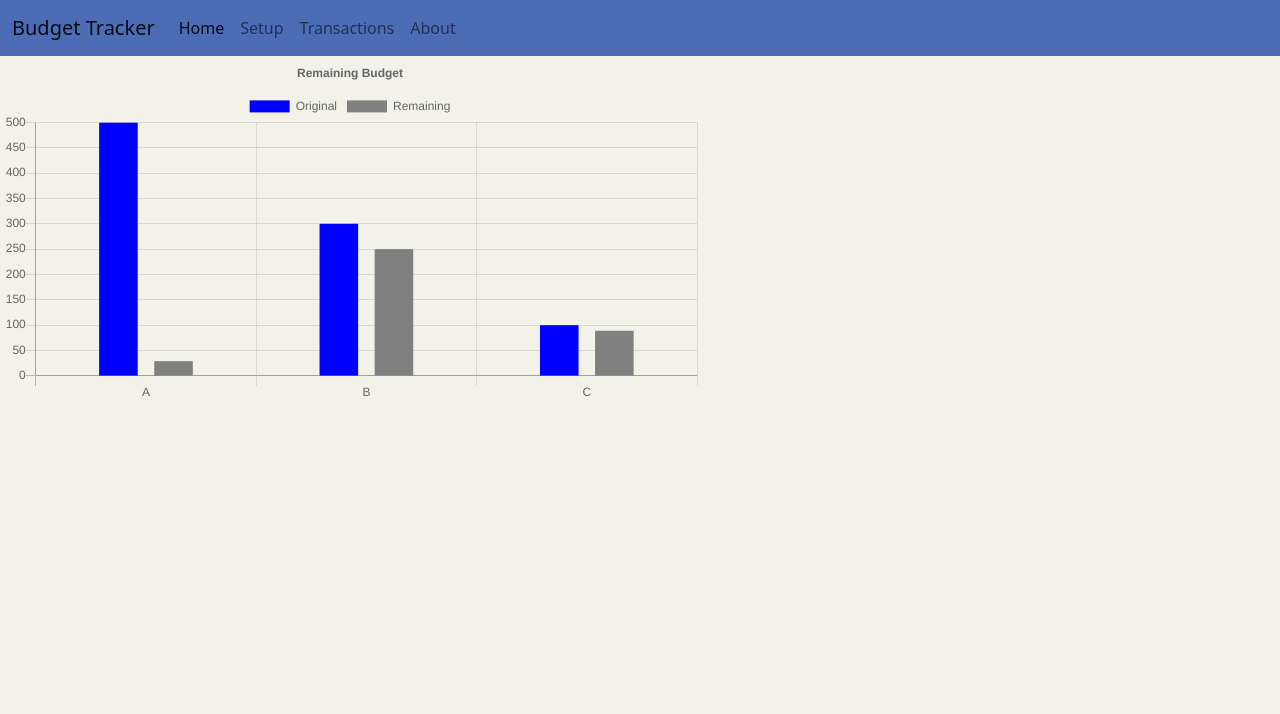
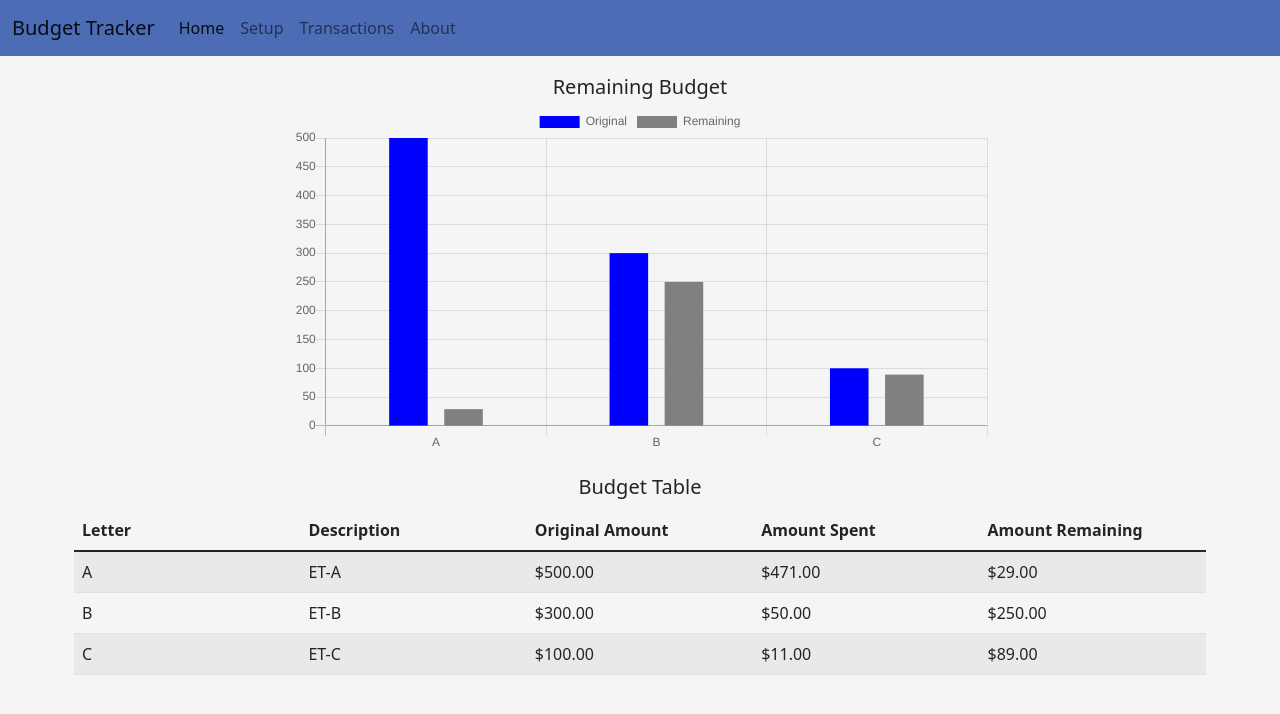
Before and after one commit to erictau/CS50-Final-Project, a Flask app: page / in a window 1280 px wide. Shown: the top 714 px of the page. Run offline with Flask 2, Linux system fonts and the light colour scheme; data comes from the database, SQL or seed files in the repository; some libraries are stand-ins or nearby versions.

Commit message:
Added summary table 'Budget Table' to homepage.

```diff
--- a/app.py
+++ b/app.py
@@ -32,7 +32,9 @@ def index():
         # Check if the project has already been setup. Redirects to setup page.
         if not is_setup():
             return render_template("setup.html", message = "Please set up project first.")
-        budgets = db.execute("SELECT letters, amount FROM budgets")
+
+        # Setup for chart variables
+        budgets = db.execute("SELECT letters, amount, description FROM budgets")
         x_vals = []
         y_vals = []
         y_orig_values = []
@@ -46,8 +48,22 @@ def index():
         for orig_budget in orig_budgets:
             y_orig_values.append(orig_budget["amount"])
 
-        colors = ["#FF6666", "#FFB266", "#009999" , "#66B2FF", "#6666FF"]
-        return render_template("index.html", xVals = x_vals, yVals = y_vals, yOriginalValues = y_orig_values, colors = colors)
+        colors = ["#FF6666", "#FFB266", "#009999", "#66B2FF", "#6666FF"]
+
+        # Setup for budget table variables
+        #letter - budgets
+        #description - budgets
+        #original amount - orig_budgets
+        #amount spent - orig_budgets - budgets
+        #amount remaining - budgets
+
+        for i in range(len(budgets)):
+            original_amount = float(orig_budgets[i]["amount"])
+            amount_spent = original_amount - float(budgets[i]["amount"])
+            budgets[i]['original_amount'] = original_amount
+            budgets[i]['amount_spent'] = amount_spent
+
+        return render_template("index.html", budgets = budgets, xVals = x_vals, yVals = y_vals, yOriginalValues = y_orig_values, colors = colors)
 
 
 @app.route("/setup", methods=["GET", "POST"])
--- a/static/style.css
+++ b/static/style.css
@@ -54,7 +54,7 @@ aside
 
 body
 {
-    background-color:rgb(242, 242, 233);
+    background-color:whitesmoke;
 }
 
 h1, h2, h3, h4, h5, h6
@@ -93,7 +93,7 @@ td
     padding-right: 50px;
 }
 
-
+/* The @media tag allows you to set different CSS properties for different screen sizes, which helps with mobile responsiveness. */
 @media
 only screen and (max-width: 760px),
 (min-device-width: 768px) and (max-device-width: 1024px)
--- a/templates/index.html
+++ b/templates/index.html
@@ -7,11 +7,46 @@
 {% block main %}
 <div class="confirmation-msg"> {{ message }}</div>
 <script src="https://cdnjs.cloudflare.com/ajax/libs/Chart.js/2.9.4/Chart.js"></script>
-<div class="charts">
-    <canvas id="myChart" name="myChart" style="width:100%;max-width:700px"></canvas>
+<div class="container-fluid charts">
+  <div class="text-center lead pt-3 pb-1">
+    <strong>Remaining Budget</strong>
+  </div>
+    <canvas id="myChart" name="myChart" style="width:100%; max-width:700px; margin:auto"></canvas>
 </div>
+
+<!-- Budget Table -->
+<div class="container-fluid">
+  <div class="text-center lead pt-3 pb-1">
+    <strong>Budget Table</strong>
+  </div>
+  <div class="container m-auto p-1 table-responsive-md">
+    <table class="table table-striped table-hover">
+      <thead>
+        <tr>
+          <th>Letter</th>
+          <th>Description</th>
+          <th>Original Amount</th>
+          <th>Amount Spent</th>
+          <th>Amount Remaining</th>
+        </tr>
+      </thead>
+      <tbody>
+        {% for row in budgets %}
+        <tr>
+          <td> {{ row['letters'] }}  </td>
+          <td> {{ row['description'] }} </td>
+          <td> {{ row['original_amount'] | usd }} </td>
+          <td> {{ row['amount_spent'] | usd}} </td>
+          <td> {{ row['amount'] | usd}} </td>
+        </tr>
+        {% endfor %}
+      </tbody>
+    </table>
+  </div>
+</div>
+
+<!-- ChartJS configuration script-->
 <script>
-    // Utilizing Chart.js to present data.
     var xValues = [];
     var yValues = [];
     var yOriginalValues = [];
@@ -59,11 +94,6 @@
       data: data,
       options:
       {
-        title:
-        {
-          display: true,
-          text: "Remaining Budget"
-        },
         scales:
         {
           xAxes:
--- a/templates/transactions.html
+++ b/templates/transactions.html
@@ -27,7 +27,7 @@
                 </td>
             </tr>
             <tr>
-                <td colspan="2" style="padding-top: 0; padding-bottom: 0">
+                <td colspan="2" class="pt-0 pb-0">
                     <p>Notes: <textarea class="textarea form-control" id="notes" name="notes"></textarea></p>
                 </td>
             </tr>
@@ -40,7 +40,7 @@
 
 <section id="transactionHistory">
     <h3>Transaction History</h3>
-    <div>
+    <div class="container-fluid">
         <table class="table table-striped table-hover table-cards">
             <thead class="thead-cards">
                 <tr class="tr-cards">
```
